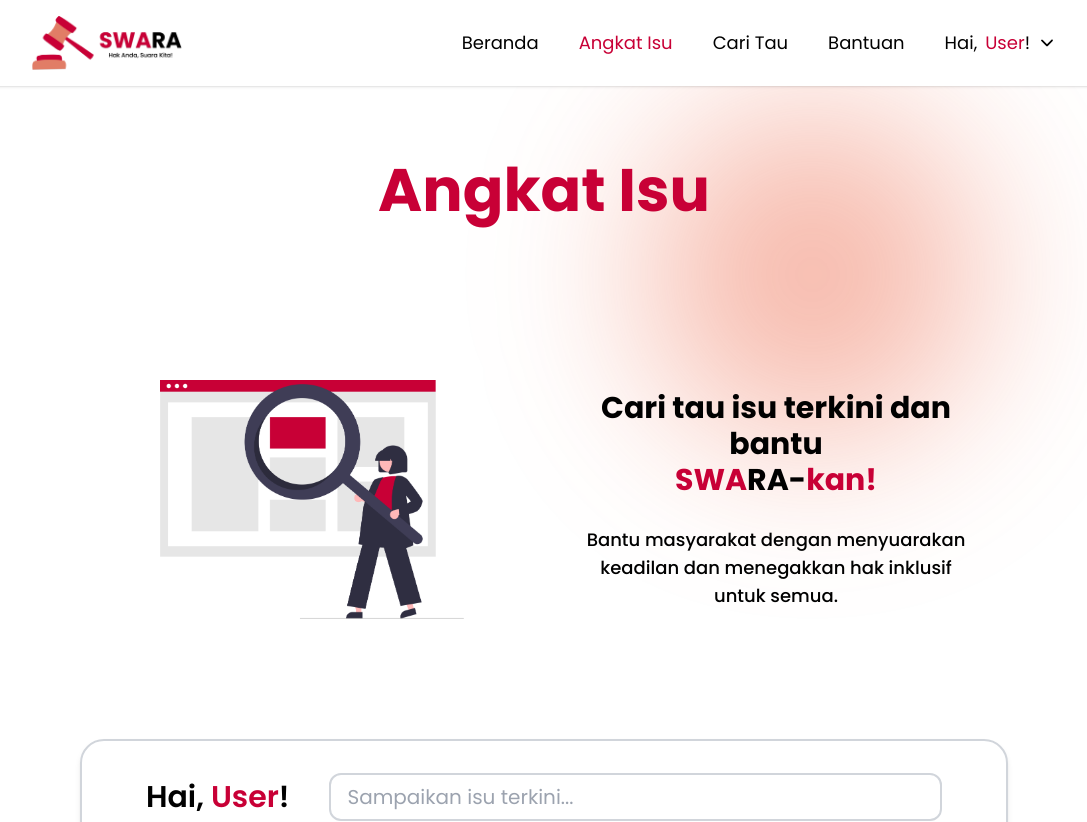
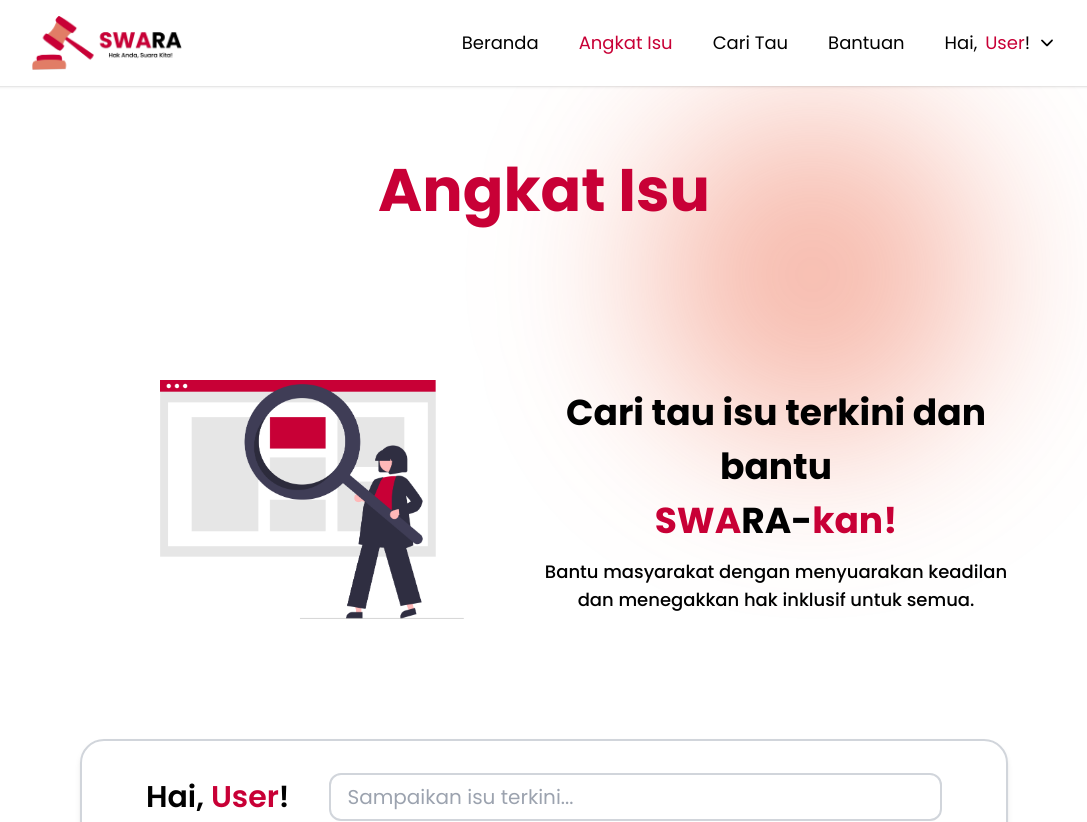
Before and after one commit to lontonggg/swara-fe, a Next.js app: page /angkat-isu in a window 1280 px wide. Shown: the top 822 px of the page, without its empty margins (96-1183 px from the left). Built offline with nearby package versions, Linux system fonts and the light colour scheme.

Commit message:
fix: Fix some design in angkat isu page

```diff
--- a/src/components/angkat-isu/MainPoster.tsx
+++ b/src/components/angkat-isu/MainPoster.tsx
@@ -9,12 +9,12 @@
       <h1 className='text-4xl md:text-5xl xl:text-6xl text-center font-bold text-primary'>Angkat Isu</h1>
       <div className='grid grid-cols-1 md:grid-cols-2 md:pt-20'>
         <div className='hidden md:flex flex-col items-center justify-center p-20'>
-          <Image src='/angkat-isu/main-poster.png' width={500} height={500} alt='main-poster'/>
+          <Image src='/angkat-isu/main-poster.png' width={400} height={400} alt='main-poster'/>
         </div>
-        <div className='flex flex-col items-center justify-center md:px-10 gap-6 pt-8 md:pt-0'>
-          <h1 className='text-3xl font-bold text-center'>
+        <div className='flex flex-col items-center justify-center gap-6 pt-8 md:pt-0'>
+          <h1 className='text-4xl font-bold text-center leading-normal'>
             Cari tau isu terkini dan bantu{' '}
-            <div className='overflow-hidden h-10 relative'>
+            <div className='overflow-hidden h-10 relative md:px-10'>
               <span className='text-primary absolute left-0 right-0' style={{ textAlign: 'center' }}>
                 <h1 className='text-black'><span className='text-primary'>SWA</span>RA-<span className='text-primary'>kan!</span></h1>
               </span>
```
